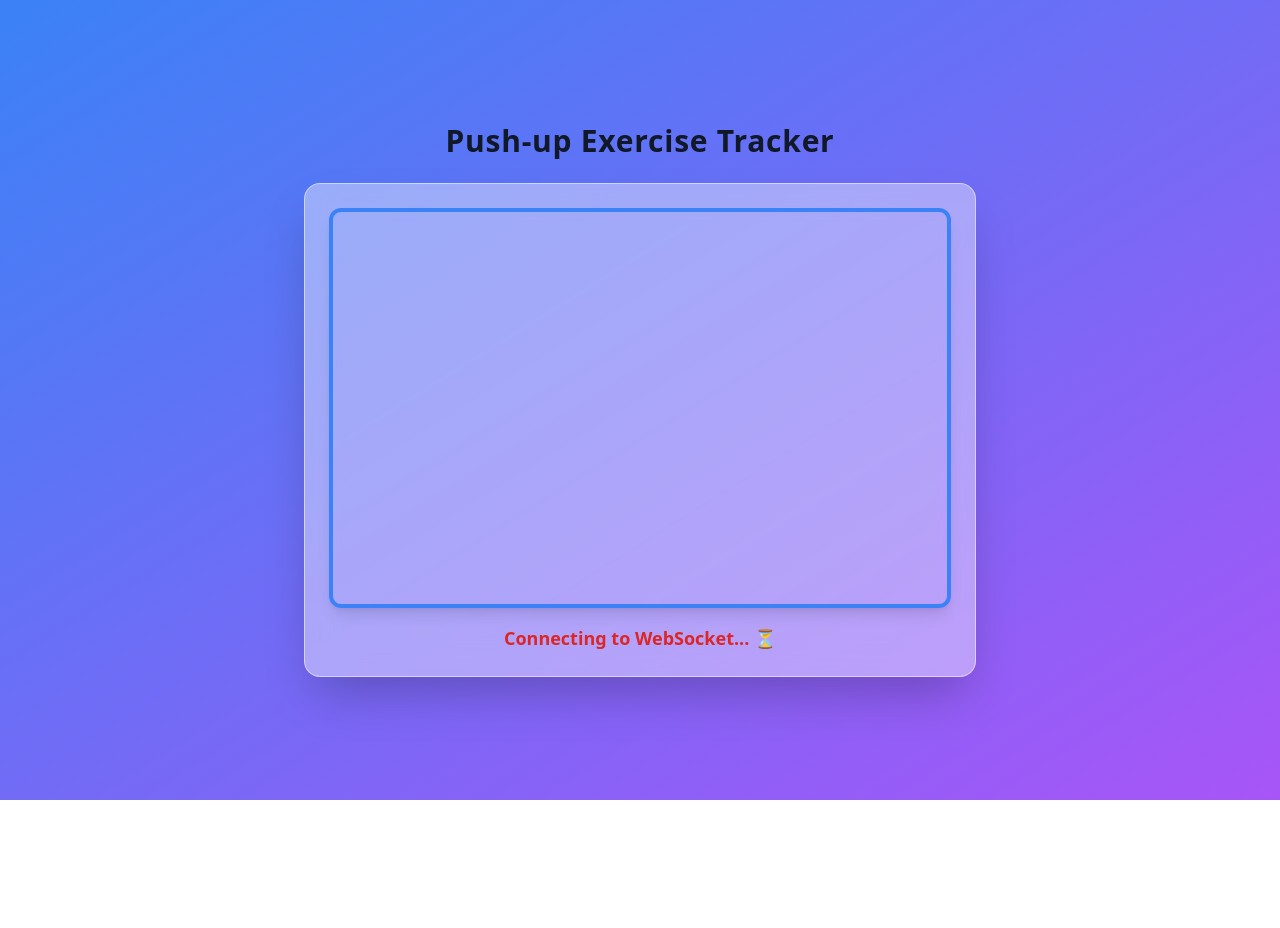
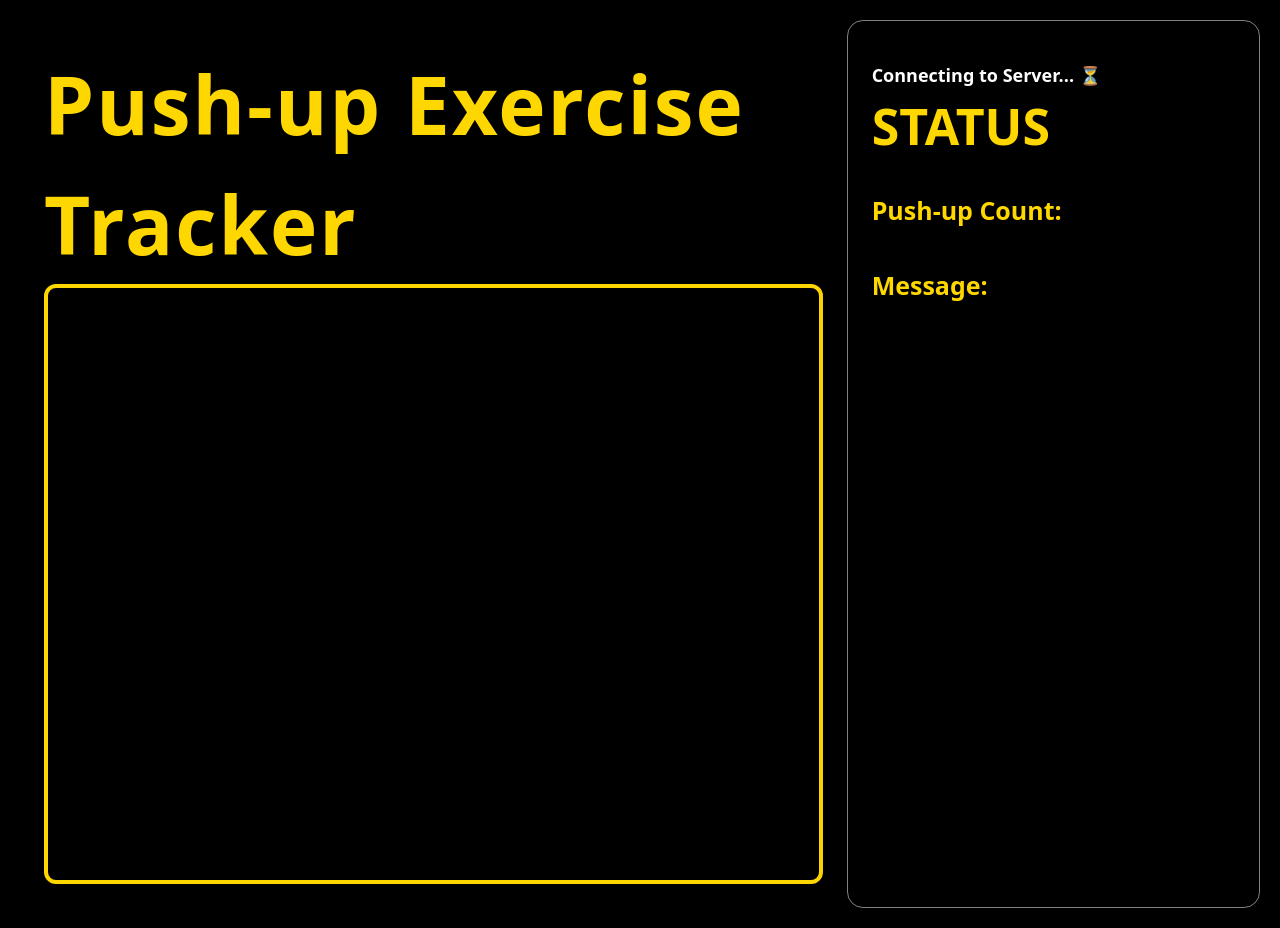
Before and after one commit to Sachmansahni/fitnessTracker, a React (Vite) app in the folder FrontEnd/: page /pushup-tracker in a window 1280 px wide. Before the commit the page ends 800 px from the top, so only its background shows below. Built offline with nearby package versions, Linux system fonts and the light colour scheme; no server answers.

Commit message:
final changes to the ui of trackers have been made

```diff
--- a/FrontEnd/src/components/PlankTracker/index.jsx
+++ b/FrontEnd/src/components/PlankTracker/index.jsx
@@ -8,7 +8,7 @@ function PlankTracker() {
         plank: false,
         angle: 0,
         time_held: 0,
-        message: "",
+        plank_message: "",
     });
     const [isConnected, setIsConnected] = useState(false);
     const websocketRef = useRef(null);
@@ -71,7 +71,8 @@ function PlankTracker() {
         };
     }, [isConnected]);
 
-    const { angle, plank } = feedback;
+    // Destructure the feedback state and provide default values for missing properties
+    const { angle = 0, plank = false, time_held = 0, plank_message = "" } = feedback;
 
     // Convert angle to stroke offset (360 degrees = 2 * π radians)
     const circumference = 2 * Math.PI * 50; // 50 is the radius of the circle
@@ -145,11 +146,11 @@ function PlankTracker() {
 
                 <p>
                     <span className="text-[25px] text-[#FFD700] font-semibold">Time Held: </span>
-                    <span className="text-[50px] text-[#FFFFFF] font-semibold"> {feedback?.time_held} sec</span>
+                    <span className="text-[50px] text-[#FFFFFF] font-semibold"> {time_held} sec</span>
                 </p>
                 <p>
                     <span className="text-[25px] text-[#FFD700] font-semibold">Message: </span>
-                    <span className="text-[50px] text-[#FFFFFF] font-semibold"> {feedback?.message}</span>
+                    <span className="text-[50px] text-[#FFFFFF] font-semibold"> {plank_message}</span>
                 </p>
             </div>
         </div>
--- a/FrontEnd/src/components/PushUpTracker/index.jsx
+++ b/FrontEnd/src/components/PushUpTracker/index.jsx
@@ -67,40 +67,42 @@ function PushupTracker() {
     }, [isConnected]);
 
     return (
-        <div className="flex flex-col items-center justify-center min-h-screen p-5 bg-gradient-to-br from-blue-500 to-purple-500">
-            <h2 className="mb-6 text-3xl font-bold text-gray-900 tracking-wide">
-                Push-up Exercise Tracker
-            </h2>
-
-            <div className="flex flex-col items-center w-full max-w-2xl bg-white/40 backdrop-blur-lg p-6 rounded-2xl shadow-2xl border border-white/50">
+        <div className="flex min-h-screen p-5 bg-black">
+            {/* Left Side: Heading and Webcam */}
+            <div className="flex flex-col items-start justify-start w-2/3 p-6 rounded-2xl shadow-2xl">
+                <h2 className="text-[80px] font-bold text-[#FFD700] tracking-wide">
+                    Push-up Exercise Tracker
+                </h2>
                 <Webcam
                     audio={false}
                     ref={webcamRef}
                     screenshotFormat="image/jpeg"
                     width="100%"
                     videoConstraints={{ facingMode: "user" }}
-                    className="w-full h-[400px] rounded-xl border-4 border-blue-500 shadow-lg transition-all duration-300 hover:border-purple-500"
+                    className="w-full h-[600px] rounded-xl border-4 border-[#FFD700] shadow-lg transition-all duration-300 hover:border-white"
                 />
+            </div>
 
+            {/* Right Side: Feedback Results */}
+            <div className="flex-1 p-6 rounded-2xl shadow-2xl border border-white/50">
                 {/* WebSocket Connection Status */}
-                <p className={`mt-4 text-lg font-semibold ${isConnected ? "text-green-600" : "text-red-600"}`}>
-                    {isConnected ? "Connected to WebSocket ✅" : "Connecting to WebSocket... ⏳"}
+                <p className={`mt-4 text-lg font-semibold ${isConnected ? "text-[#FFD700]" : "text-white"}`}>
+                    {isConnected ? "Connected to Server ✅" : "Connecting to Server... ⏳"}
                 </p>
 
-                {/* Display feedback data if available */}
-                {feedback && (
-                    <div className="mt-6 p-4 bg-gray-100 rounded-lg shadow-md w-full text-center">
-                        <p className="text-lg text-gray-800 font-semibold">
-                            <strong>Push-up Count:</strong> {feedback.pushup_reps}
-                        </p>
-                        <p className="text-lg text-gray-800 font-semibold">
-                            <strong>Form Accuracy:</strong> {feedback.accuracy}%
-                        </p>
-                        <p className="text-lg text-gray-800 font-semibold">
-                            <strong>Message:</strong> {feedback.pushup_message}
-                        </p>
-                    </div>
-                )}
+                <h2 className="text-[#FFD700] text-[50px] font-bold uppercase">Status</h2>
+
+                {/* Push-up Feedback */}
+                <div>
+                    <p>
+                        <span className="text-[25px] text-[#FFD700] font-semibold">Push-up Count: </span>
+                        <span className="text-[50px] text-[#FFFFFF] font-semibold">{feedback?.pushup_reps}</span>
+                    </p>
+                    <p>
+                        <span className="text-[25px] text-[#FFD700] font-semibold">Message: </span>
+                        <span className="text-[50px] text-[#FFFFFF] font-semibold">{feedback?.pushup_message}</span>
+                    </p>
+                </div>
             </div>
         </div>
     );
--- a/FrontEnd/src/components/SquatsTracker/index.jsx
+++ b/FrontEnd/src/components/SquatsTracker/index.jsx
@@ -67,49 +67,55 @@ function SquatTracker() {
     }, [isConnected]);
 
     return (
-        <div className="flex flex-col items-center justify-center min-h-screen p-5 bg-gradient-to-br from-myTeal to-myPeach">
-            <h2 className="mb-6 text-3xl font-bold text-gray-900 tracking-wide">
+        <div className="flex min-h-screen p-5 bg-black">
+            {/* Left Side: Heading and Webcam */}
+            <div className="flex flex-col items-start justify-start w-2/3 p-6 rounded-2xl shadow-2xl">
+                <h2 className="text-[80px] font-bold text-[#FFD700] tracking-wide">
                     Squat Exercise Tracker
                 </h2>
-
-            <div className="flex flex-col items-center w-full max-w-2xl bg-white/40 backdrop-blur-lg p-6 rounded-2xl shadow-2xl border border-white/50">
                 <Webcam
                     audio={false}
                     ref={webcamRef}
                     screenshotFormat="image/jpeg"
                     width="100%"
                     videoConstraints={{ facingMode: "user" }}
-                    className="w-full h-[400px] rounded-xl border-4 border-myPeach shadow-lg transition-all duration-300 hover:border-myTeal"
+                    className="w-full h-[600px] rounded-xl border-4 border-[#FFD700] shadow-lg transition-all duration-300 hover:border-white"
                 />
+            </div>
 
+            {/* Right Side: Feedback Results */}
+            <div className="flex-1 p-6 rounded-2xl shadow-2xl border border-white/50">
                 {/* WebSocket Connection Status */}
-                <p className={`mt-4 text-lg font-semibold ${isConnected ? "text-green-600" : "text-red-600"}`}>
-                    {isConnected ? "Connected to WebSocket ✅" : "Connecting to WebSocket... ⏳"}
+                <p className={`mt-4 text-lg font-semibold ${isConnected ? "text-[#FFD700]" : "text-white"}`}>
+                    {isConnected ? "Connected to Server ✅" : "Connecting to Server... ⏳"}
                 </p>
 
-                {/* Display feedback data if available */}
-                {feedback && (
-                    <div className="mt-6 p-4 bg-gray-100 rounded-lg shadow-md w-full text-center">
-                        <p className="text-lg text-gray-800 font-semibold">
-                            <strong>Squat Count:</strong> {feedback.squat_reps}
-                        </p>
-                        <p className="text-lg text-gray-800 font-semibold">
-                            <strong>Depth Accuracy:</strong>{" "}
-                            <span className={feedback.correct_squat ? "text-green-600" : "text-red-600"}>
-                                {feedback.correct_squat ? "Good ✅" : "Too Shallow ❌"}
+                <h2 className="text-[#FFD700] text-[50px] font-bold uppercase">Status</h2>
+                <p>
+                    <span className="text-[25px] text-[#FFD700] font-semibold">Squat Count: </span>
+                    <span className="text-[50px] text-[#FFFFFF] font-semibold">
+                        {feedback?.squat_reps}
                     </span>
                 </p>
-                        <p className="text-lg text-gray-800 font-semibold">
-                            <strong>Posture Feedback:</strong>{" "}
-                            <span className={feedback.posture === "Good posture" ? "text-green-600" : "text-red-600"}>
-                                {feedback.posture}
+
+                <p>
+                    <span className="text-[25px] text-[#FFD700] font-semibold">Depth Accuracy: </span>
+                    <span className={feedback?.correct_squat ? "text-[#28a745]" : "text-[#dc3545] text-[50px] font-semibold"}>
+                        {feedback?.correct_squat ? "Good ✅" : "Too Shallow ❌"}
                     </span>
                 </p>
-                        <p className="text-lg text-gray-800 font-semibold">
-                            <strong>Message:</strong> {feedback.message}
+
+                <p>
+                    <span className="text-[25px] text-[#FFD700] font-semibold">Posture Feedback: </span>
+                    <span className={feedback?.posture === "Good posture" ? "text-[#28a745]" : "text-[#dc3545] text-[50px] font-semibold"}>
+                        {feedback?.posture}
+                    </span>
                 </p>
-                    </div>
-                )}
+
+                <p>
+                    <span className="text-[25px] text-[#FFD700] font-semibold">Message: </span>
+                    <span className="text-[50px] text-[#FFFFFF] font-semibold">{feedback?.squat_message}</span>
+                </p>
             </div>
         </div>
     );
```
Also changed, not shown: FrontEnd/src/components/WorkOutTracker/index.jsx (+16 -10 lines). Lines whose indentation alone changed are shown as unchanged.
